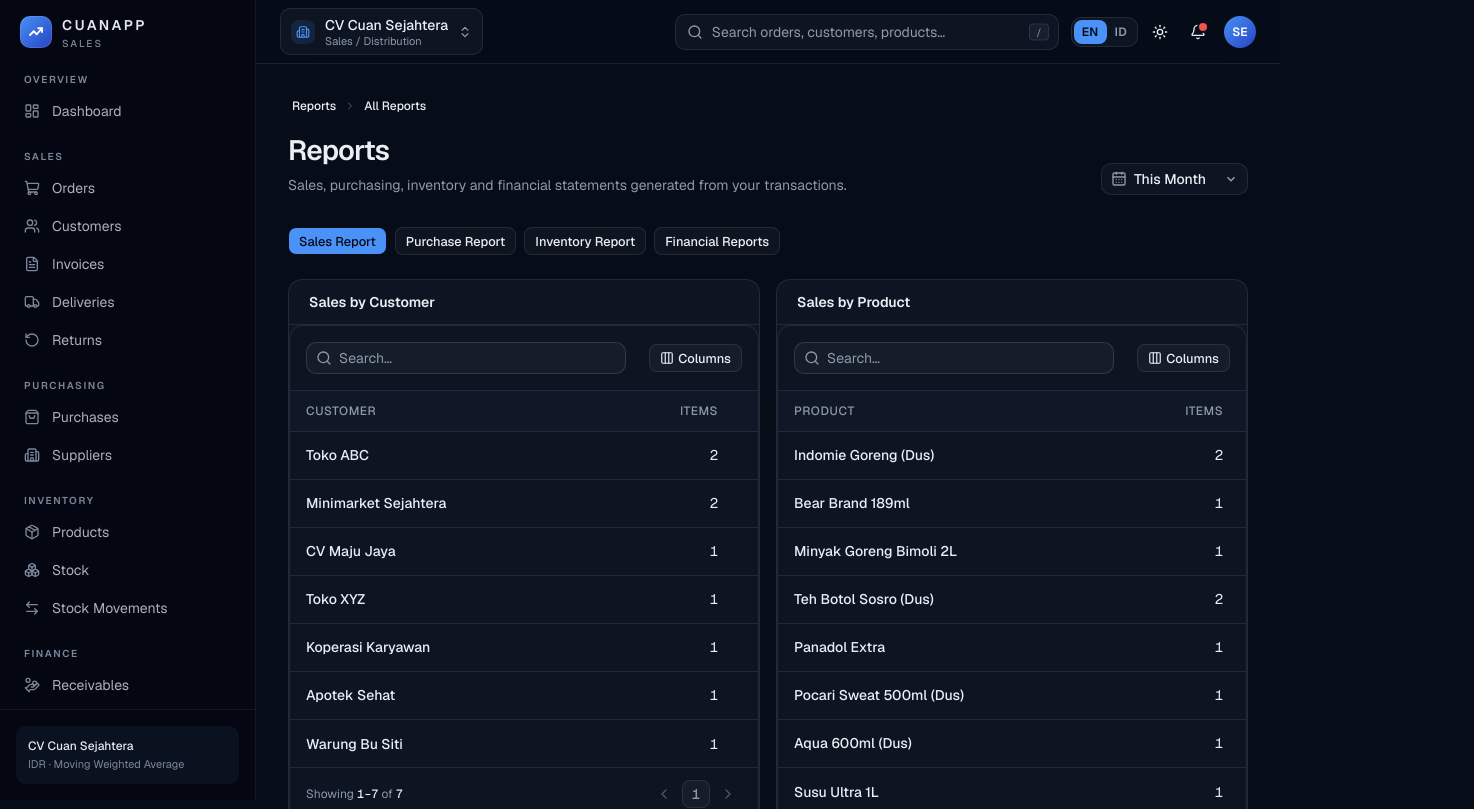
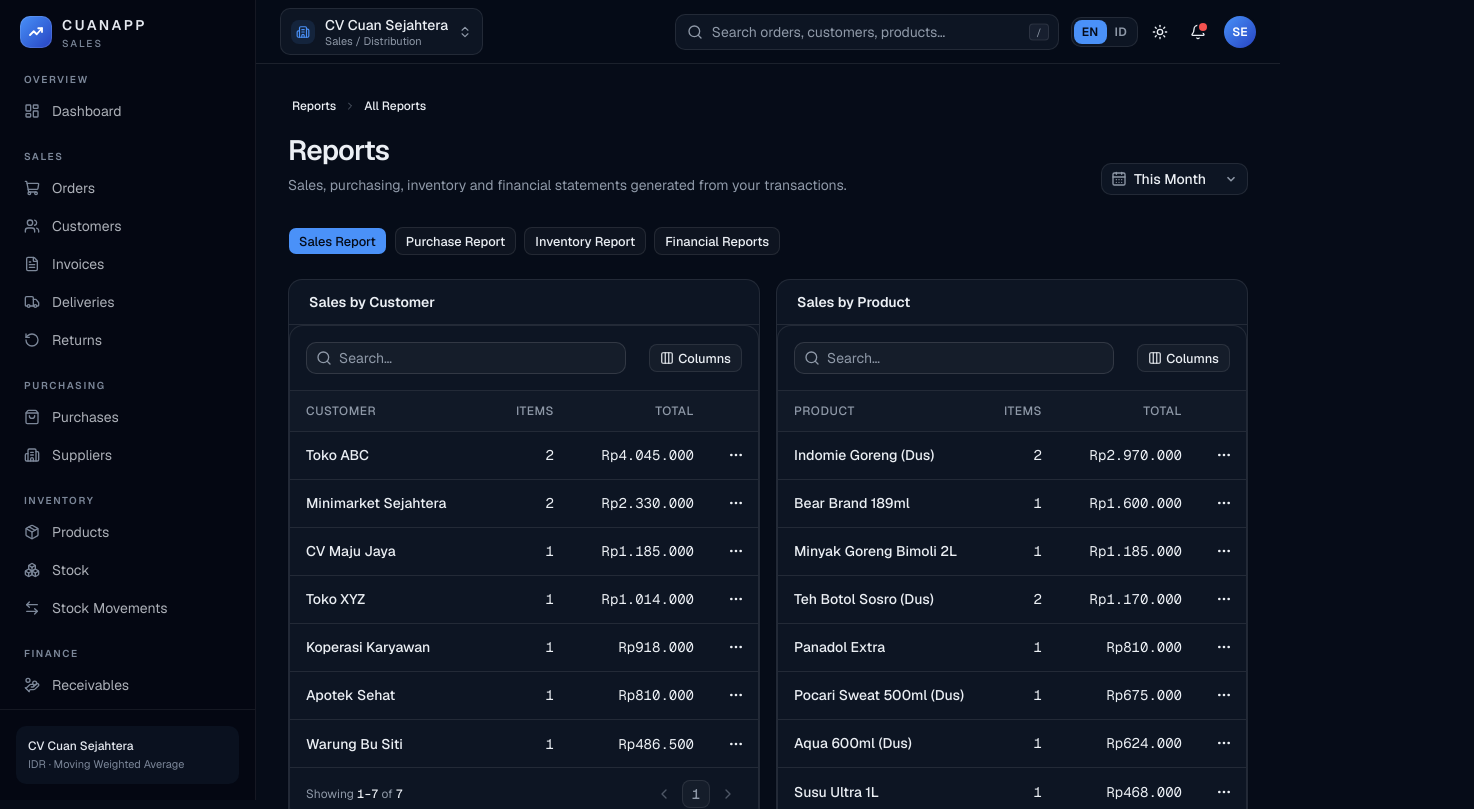
Before and after one commit to KoRomeo/cuan-app-sales-specification, a Next.js app: page /reports in a window 1280 px wide. Shown: the top 809 px of the page, 1474 px wide, since content can reach past the window. Built offline with nearby package versions, Linux system fonts and the light colour scheme.

Commit message:
Refine expense and report table layouts

```diff
--- a/app/globals.css
+++ b/app/globals.css
@@ -127,6 +127,28 @@
   --sidebar-ring: oklch(0.66 0.17 258);
 }
 
+.app-nav-scroll {
+  scrollbar-width: thin;
+  scrollbar-color: color-mix(in oklch, var(--sidebar-muted) 45%, transparent) transparent;
+}
+
+.app-nav-scroll::-webkit-scrollbar {
+  width: 6px;
+}
+
+.app-nav-scroll::-webkit-scrollbar-track {
+  background: transparent;
+}
+
+.app-nav-scroll::-webkit-scrollbar-thumb {
+  border-radius: 999px;
+  background: color-mix(in oklch, var(--sidebar-muted) 45%, transparent);
+}
+
+.app-nav-scroll::-webkit-scrollbar-thumb:hover {
+  background: var(--sidebar-primary);
+}
+
 @layer base {
   * {
     @apply border-border outline-ring/50;
--- a/components/common/data-table.tsx
+++ b/components/common/data-table.tsx
@@ -55,6 +55,7 @@ interface DataTableProps<T> {
   pageSize?: number
   toolbarExtra?: React.ReactNode
   footer?: React.ReactNode
+  scrollable?: boolean
 }
 
 export function DataTable<T>({
@@ -73,6 +74,7 @@ export function DataTable<T>({
   pageSize = 10,
   toolbarExtra,
   footer,
+  scrollable = true,
 }: DataTableProps<T>) {
   const { t } = useApp()
   const router = useRouter()
@@ -183,8 +185,8 @@ export function DataTable<T>({
         </div>
       </div>
 
-      <div className="overflow-x-auto">
-        <table className="w-full min-w-[720px] text-sm">
+      <div className={scrollable ? 'overflow-x-auto' : 'overflow-x-hidden'}>
+        <table className={cn('w-full text-sm', scrollable ? 'min-w-[720px]' : 'table-fixed')}>
           <thead>
             <tr className="border-b bg-muted/40">
               {visibleColumns.map((c) => (
--- a/components/shell/sidebar.tsx
+++ b/components/shell/sidebar.tsx
@@ -42,7 +42,7 @@ export function Sidebar({ open, onClose }: { open: boolean; onClose: () => void
           </button>
         </div>
 
-        <nav aria-label="Main" className="flex-1 overflow-y-auto px-3 pb-6">
+        <nav aria-label="Main" className="app-nav-scroll flex-1 overflow-y-auto px-3 pb-6">
           {navigation.map((section) => {
             const items = section.items.filter((item) => !item.feature || features[item.feature])
             if (items.length === 0) return null
--- a/components/views/finance-views.tsx
+++ b/components/views/finance-views.tsx
@@ -197,6 +197,7 @@ export function ExpensesView() {
     { key: 'category', header: t('common.category'), cell: (e) => <Pill tone="neutral">{e.category}</Pill> },
     { key: 'description', header: t('common.description'), cell: (e) => <span className="font-medium">{e.description}</span> },
     { key: 'account', header: t('common.account'), cell: (e) => <span className="text-muted-foreground">{e.account}</span> },
+    { key: 'status', header: t('common.status'), cell: () => <Pill tone="success">Posted</Pill> },
     { key: 'amount', header: t('common.amount'), align: 'right', cell: (e) => <Money value={e.amount} /> },
   ]
 
--- a/components/views/reports-view.tsx
+++ b/components/views/reports-view.tsx
@@ -120,17 +120,17 @@ export function ReportsView() {
       {tab === 'sales' && (
         <div className="grid gap-4 lg:grid-cols-2">
           <SectionCard title={t('reports.byCustomer')} bodyClassName="p-0 md:p-0">
-            <DataTable rows={byCustomer} columns={totalColumns(t('common.customer'))} getRowId={(r) => r.id} searchText={(r) => r.name} pageSize={8} />
+            <DataTable rows={byCustomer} columns={totalColumns(t('common.customer'))} getRowId={(r) => r.id} searchText={(r) => r.name} pageSize={8} scrollable={false} />
           </SectionCard>
           <SectionCard title={t('reports.byProduct')} bodyClassName="p-0 md:p-0">
-            <DataTable rows={byProduct} columns={totalColumns(t('common.product'))} getRowId={(r) => r.id} searchText={(r) => r.name} pageSize={8} />
+            <DataTable rows={byProduct} columns={totalColumns(t('common.product'))} getRowId={(r) => r.id} searchText={(r) => r.name} pageSize={8} scrollable={false} />
           </SectionCard>
         </div>
       )}
 
       {tab === 'purchase' && (
         <SectionCard title={t('reports.bySupplier')} bodyClassName="p-0 md:p-0">
-          <DataTable rows={bySupplier} columns={totalColumns(t('common.supplier'))} getRowId={(r) => r.id} searchText={(r) => r.name} pageSize={10} />
+          <DataTable rows={bySupplier} columns={totalColumns(t('common.supplier'))} getRowId={(r) => r.id} searchText={(r) => r.name} pageSize={10} scrollable={false} />
         </SectionCard>
       )}
 
@@ -141,6 +141,7 @@ export function ReportsView() {
             getRowId={(p) => p.id}
             searchText={(p) => `${p.id} ${p.name}`}
             pageSize={12}
+            scrollable={false}
             columns={[
               { key: 'id', header: 'ID', cell: (p) => <IdCell>{p.id}</IdCell> },
               { key: 'name', header: t('common.product'), cell: (p) => <span className="font-medium">{p.name}</span> },
@@ -236,6 +237,7 @@ export function ReportsView() {
                 getRowId={(r) => `${r.entryId}-${r.debit}-${r.credit}`}
                 searchText={(r) => `${r.entryId} ${r.memo}`}
                 pageSize={10}
+                scrollable={false}
                 columns={[
                   { key: 'date', header: t('common.date'), cell: (r) => <span className="font-mono text-xs text-muted-foreground">{formatDate(r.date)}</span> },
                   { key: 'entry', header: t('common.reference'), cell: (r) => <IdCell>{r.entryId}</IdCell> },
```
